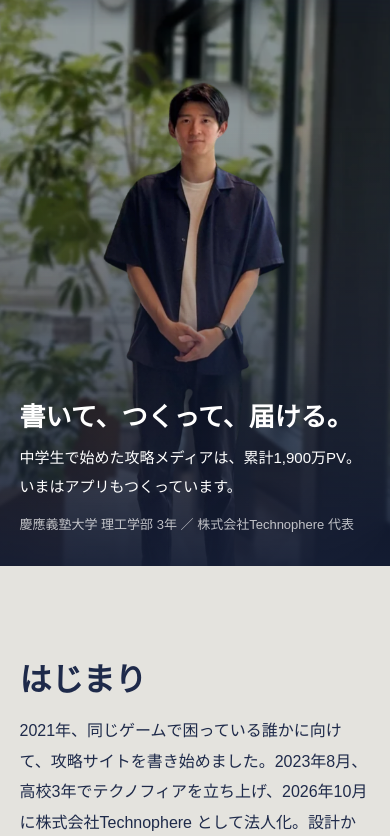
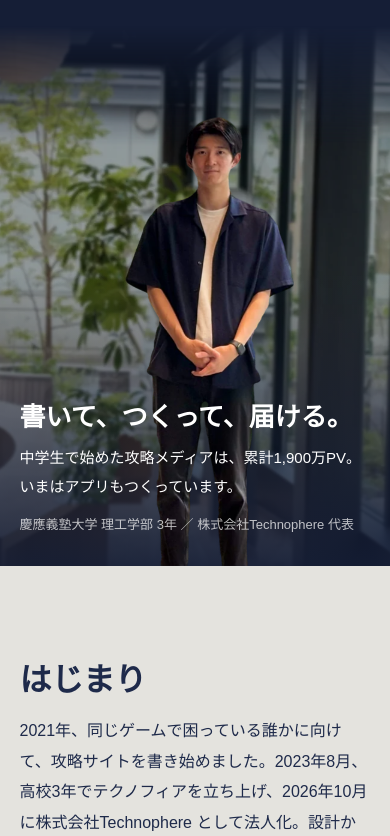
Before and after one commit to iyuya1808/portfolio, a plain HTML site: page index.html in a window 390 px wide. Shown: the part 278-1114 px from the top of the page. Drawn offline with Linux system fonts and the light colour scheme; a web font is replaced by a local one.

Commit message:
表紙: 人物だけ縮めるのをやめ、写真を紺の地に額として置いて写真ごと小さくする。名前は額をはみ出し、頭が名前にかかる位置に

```diff
--- a/css/style.css
+++ b/css/style.css
@@ -149,16 +149,22 @@ h2 {
   color: #fff;
 }
 .cover__stage { position: absolute; inset: 0; }
-.cover__bg, .cover__person {
-  position: absolute; left: 0; bottom: 0;
-  width: 100%; height: 100%;
-  object-fit: cover; object-position: 50% 40%;
+/* 写真は額のように置く。人物の切り抜きは額と同じ枠に重ねるので、背景との大きさの釣り合いは元の写真のまま */
+.cover__frame, .cover__person {
+  position: absolute; bottom: 0;
+  width: var(--fw); left: calc((100% - var(--fw)) / 2);
+  aspect-ratio: 16 / 9;
 }
-.cover__bg { filter: brightness(.62) saturate(.8); }
-/* 背景は人物を消した写真なので、人物だけ足元を基準に小さくする（parallax の transform とは別の scale） */
-.cover__person { scale: .76; transform-origin: 64% 100%; }
+.cover { --fw: min(84vw, 128svh); }
+.cover__frame { overflow: clip; background: var(--navy); }
+.cover__bg, .cover__person { object-fit: cover; object-position: 50% 0; }
+.cover__bg { width: 100%; height: 100%; filter: brightness(.62) saturate(.8); }
+.cover__frame::after {
+  content: ""; position: absolute; inset: auto 0 0 0; height: 55%;
+  background: linear-gradient(to top, rgb(21 30 54 / .92), rgb(21 30 54 / 0));
+}
 .cover__name {
-  position: absolute; left: 0; right: 0; top: 24%;
+  position: absolute; left: 0; right: 0; top: 23%;
   padding-inline: var(--gutter);
   font-size: 15.4vw;
   font-weight: 800;
@@ -168,12 +174,8 @@ h2 {
   white-space: nowrap;
 }
 .cover__name br { display: none; }
-.cover__stage::after {
-  content: ""; position: absolute; inset: auto 0 0 0; height: 46%;
-  background: linear-gradient(to top, rgb(21 30 54 / .92), rgb(21 30 54 / 0));
-}
 .cover__text {
-  position: absolute; left: var(--gutter); bottom: clamp(40px, 9svh, 96px);
+  position: absolute; left: calc((100% - var(--fw)) / 2 + clamp(24px, 3vw, 48px)); bottom: clamp(32px, 7svh, 80px);
   width: min(44vw, 32em);
 }
 .cover__statement { font-size: clamp(26px, 2.3vw, 36px); white-space: nowrap; font-weight: 800; line-height: 1.3; }
@@ -191,16 +193,16 @@ h2 {
 
 @media (max-width: 760px) {
   /* 縦長の画面では写真を下に置き、上の紺に名前を出す */
-  .cover__bg, .cover__person { height: 82%; object-position: 68% 0; }
-  .cover__person { scale: .84; transform-origin: 50% 100%; }
-  .cover__bg {
+  .cover { --fw: 100%; }
+  .cover__frame, .cover__person { aspect-ratio: auto; height: 64%; }
+  .cover__bg, .cover__person { object-position: 68% 0; }
+  .cover__frame {
     -webkit-mask-image: linear-gradient(to bottom, transparent, #000 22%);
     mask-image: linear-gradient(to bottom, transparent, #000 22%);
   }
   .cover__name { top: calc(var(--top-h) + 3svh); font-size: 25vw; line-height: .84; }
   .cover__name br { display: inline; }
   .cover__text { left: var(--gutter); right: var(--gutter); width: auto; bottom: 28px; }
-  .cover__stage::after { height: 52%; }
   .cover__cue { display: none; }
 }
 
@@ -401,16 +403,16 @@ h2 {
     }
 
     /* 表紙の3層: 背景は遅く、名前は中くらい、人物はほぼページと一緒 */
-    .cover__bg, .cover__name, .cover__person, .cover__text {
+    .cover__frame, .cover__name, .cover__person, .cover__text {
       animation: linear both;
       animation-timeline: scroll(root);
       animation-range: 0 100svh;
     }
-    .cover__bg { animation-name: p-bg; }
+    .cover__frame { animation-name: p-bg; }
     .cover__name { animation-name: p-name; }
     .cover__person { animation-name: p-person; }
     .cover__text { animation-name: p-text; }
-    @keyframes p-bg { to { transform: translate3d(0, 42svh, 0) scale(1.05); } }
+    @keyframes p-bg { to { transform: translate3d(0, 42svh, 0); } }
     @keyframes p-name { to { transform: translate3d(0, 26svh, 0); } }
     @keyframes p-person { to { transform: translate3d(0, 8svh, 0); } }
     @keyframes p-text { to { transform: translate3d(0, -8svh, 0); opacity: 0; } }
--- a/index.html
+++ b/index.html
@@ -23,8 +23,8 @@
   <link rel="preconnect" href="https://fonts.googleapis.com">
   <link rel="preconnect" href="https://fonts.gstatic.com" crossorigin>
   <link href="https://fonts.googleapis.com/css2?family=Murecho:wght@400;500;700;800&display=swap" rel="stylesheet">
-  <link rel="preload" as="image" href="assets/images/photo/cover-bg-1600.webp?v=20261007a" imagesrcset="assets/images/photo/cover-bg-960.webp?v=20261007a 960w, assets/images/photo/cover-bg-1600.webp?v=20261007a 1600w, assets/images/photo/cover-bg-2400.webp?v=20261007a 2400w" imagesizes="(max-width: 760px) 260vw, 100vw">
-  <link rel="stylesheet" href="css/style.css?v=20261007a">
+  <link rel="preload" as="image" href="assets/images/photo/cover-bg-1600.webp?v=20261007b" imagesrcset="assets/images/photo/cover-bg-960.webp?v=20261007b 960w, assets/images/photo/cover-bg-1600.webp?v=20261007b 1600w, assets/images/photo/cover-bg-2400.webp?v=20261007b 2400w" imagesizes="(max-width: 760px) 260vw, 100vw">
+  <link rel="stylesheet" href="css/style.css?v=20261007b">
   <script>
     (function () {
       var lang = null; try { lang = localStorage.getItem('lang'); } catch (e) {}
@@ -71,9 +71,9 @@
     <!-- 表紙: 背景の写真・名前・人物の3層 -->
     <section class="cover" id="cover">
       <div class="cover__stage" aria-hidden="true">
-        <img class="cover__bg" src="assets/images/photo/cover-bg-1600.webp?v=20261007a" srcset="assets/images/photo/cover-bg-960.webp?v=20261007a 960w, assets/images/photo/cover-bg-1600.webp?v=20261007a 1600w, assets/images/photo/cover-bg-2400.webp?v=20261007a 2400w" sizes="(max-width: 760px) 260vw, 100vw" alt="" width="2400" height="1350" fetchpriority="high">
+        <div class="cover__frame"><img class="cover__bg" src="assets/images/photo/cover-bg-1600.webp?v=20261007b" srcset="assets/images/photo/cover-bg-960.webp?v=20261007b 960w, assets/images/photo/cover-bg-1600.webp?v=20261007b 1600w, assets/images/photo/cover-bg-2400.webp?v=20261007b 2400w" sizes="(max-width: 760px) 260vw, 100vw" alt="" width="2400" height="1350" fetchpriority="high"></div>
         <p class="cover__name">Yuya <br>Itonaga</p>
-        <img class="cover__person" src="assets/images/photo/cover-person-1600.webp?v=20261007a" srcset="assets/images/photo/cover-person-960.webp?v=20261007a 960w, assets/images/photo/cover-person-1600.webp?v=20261007a 1600w, assets/images/photo/cover-person-2400.webp?v=20261007a 2400w" sizes="(max-width: 760px) 260vw, 100vw" alt="" width="2400" height="1350">
+        <img class="cover__person" src="assets/images/photo/cover-person-1600.webp?v=20261007b" srcset="assets/images/photo/cover-person-960.webp?v=20261007b 960w, assets/images/photo/cover-person-1600.webp?v=20261007b 1600w, assets/images/photo/cover-person-2400.webp?v=20261007b 2400w" sizes="(max-width: 760px) 260vw, 100vw" alt="" width="2400" height="1350">
       </div>
       <div class="cover__text">
         <h1 class="sr-only">Yuya Itonaga</h1>
@@ -263,7 +263,7 @@
     <p>v3.0.0</p>
   </footer>
 
-  <script src="js/i18n.js?v=20261007a"></script>
-  <script src="js/main.js?v=20261007a"></script>
+  <script src="js/i18n.js?v=20261007b"></script>
+  <script src="js/main.js?v=20261007b"></script>
 </body>
 </html>
```
Also changed, not shown: CONTENT.md (+2 -1 lines).
